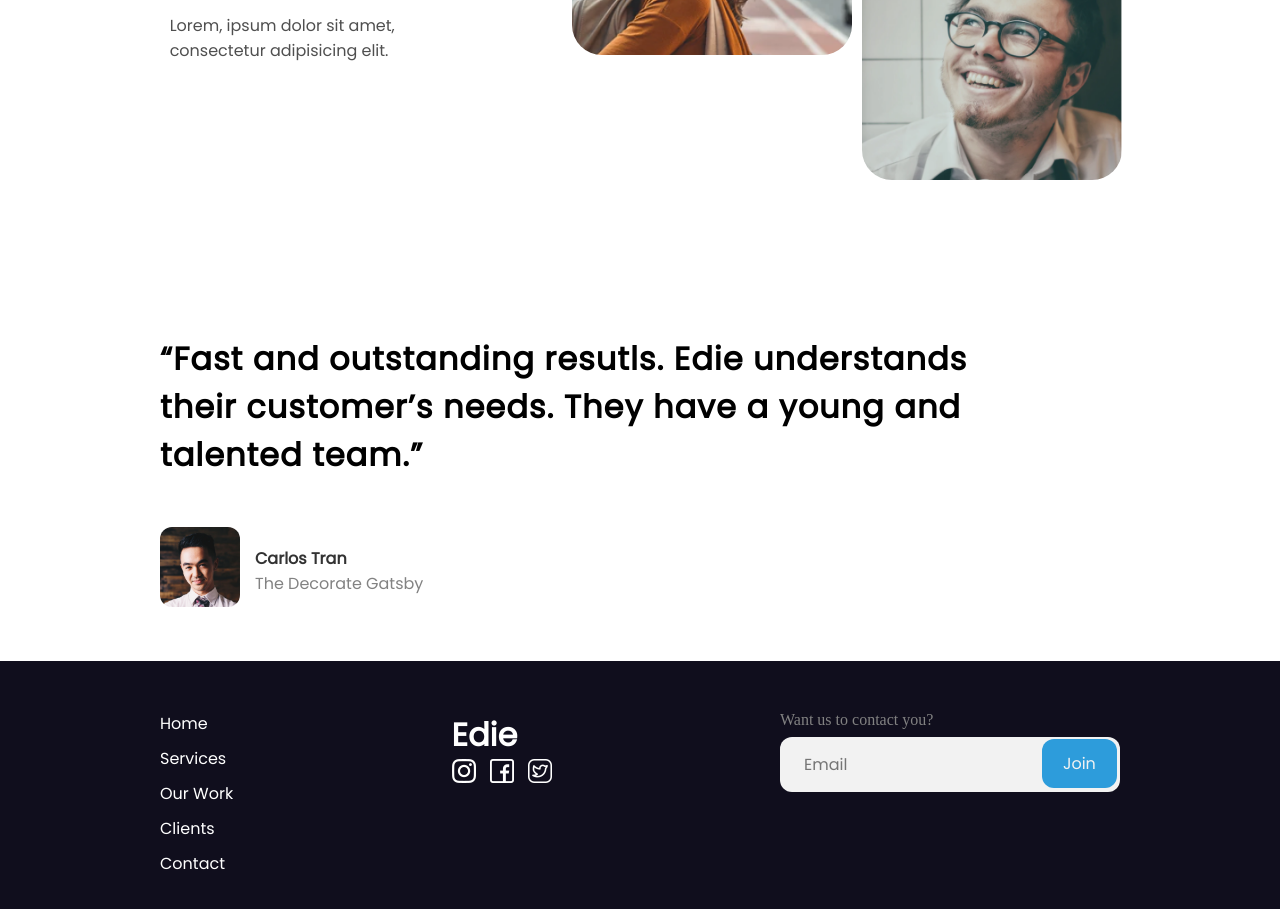
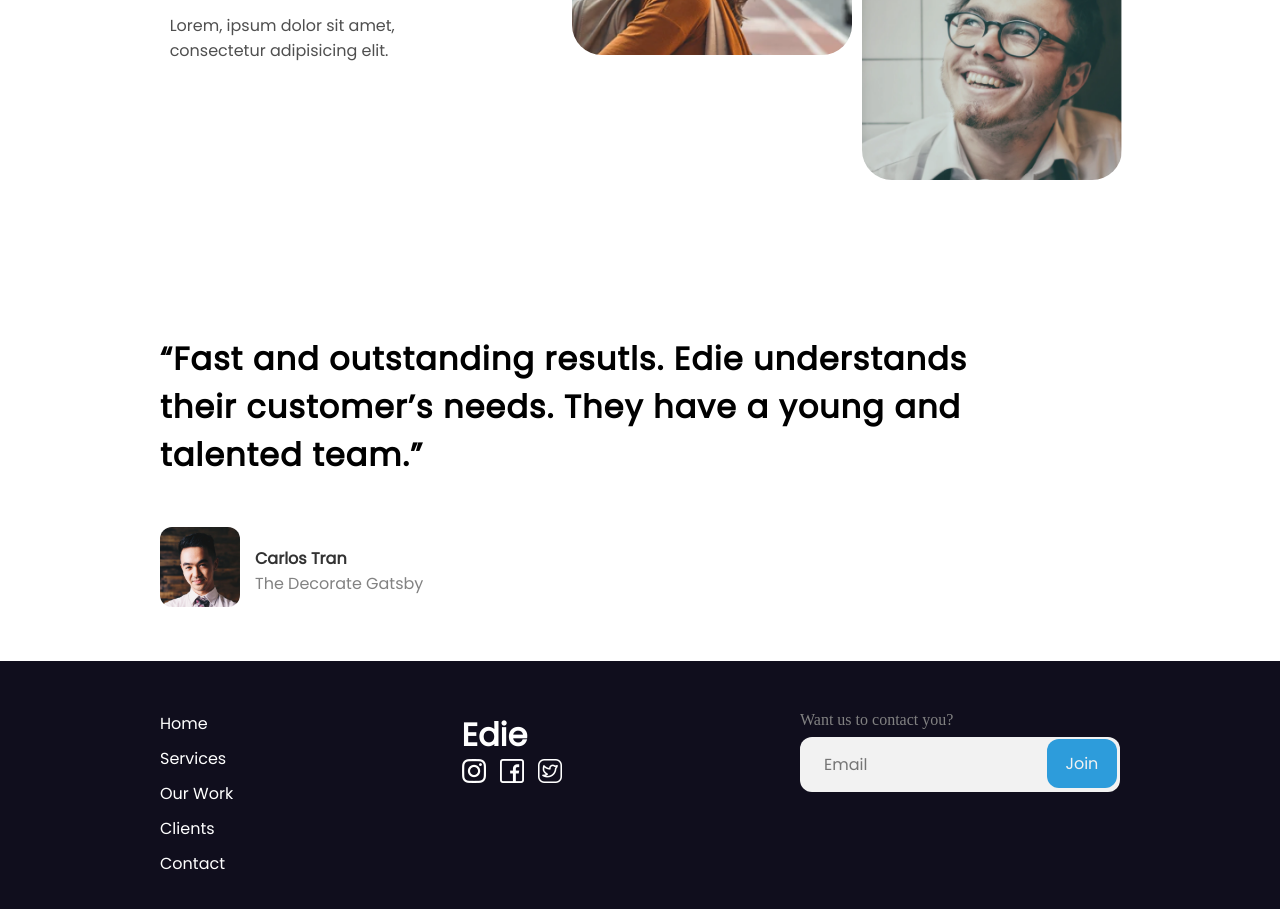
Before and after one commit to bgyn/Edie, a plain HTML site: page index.html in a window 1280 px wide. Shown: the part 4063-4972 px from the top of the page. Drawn offline with Linux system fonts and the light colour scheme.

Commit message:
scss changed

```diff
--- a/style.scss
+++ b/style.scss
@@ -453,7 +453,7 @@ footer{
             }
             input {
                 margin-top: 0.5em;
-                width: 340px;
+                width: 320px;
                 height: 55px;
                 background: #f2f2f2;
                 border-radius: 12px;
@@ -467,7 +467,7 @@ footer{
 
             .btn {
                 position: absolute;
-                width: 75px;
+                width: 70px;
                 height: 49px;
                 border-radius: 12px;
                 border: none;
```
Also changed, not shown: css/style.css, css/style.min.css.
